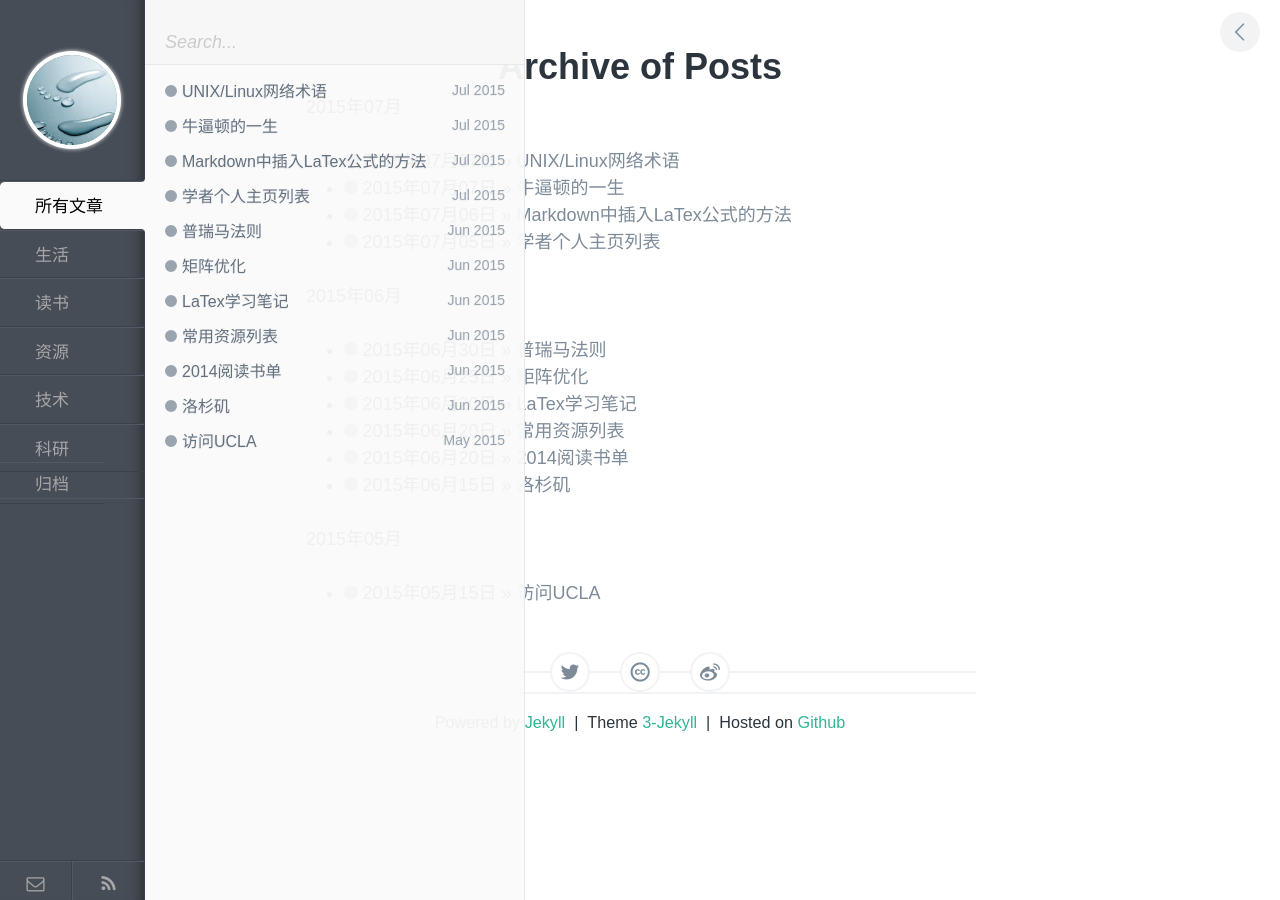
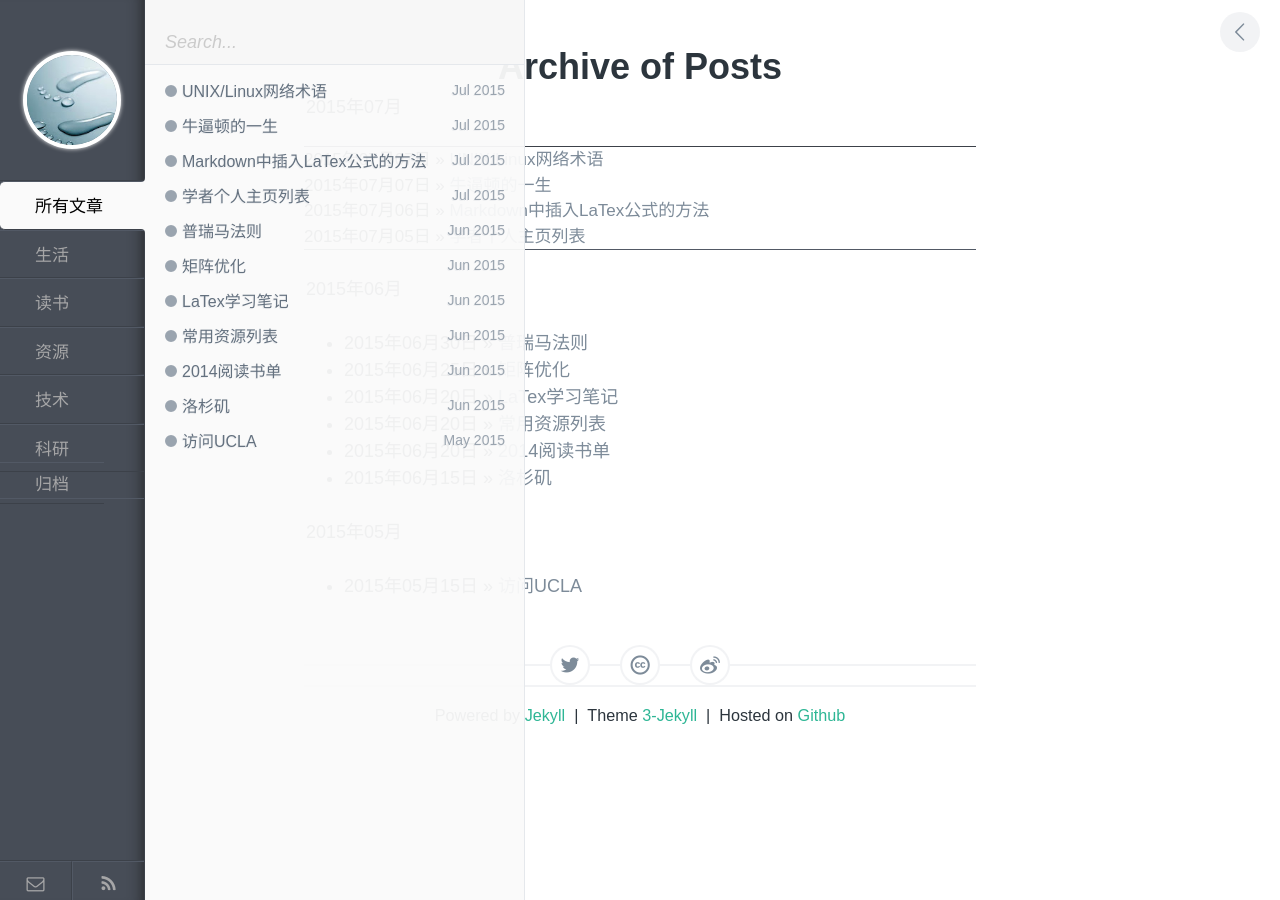
Before and after one commit to polyHong/polyHong.github.io, a Jekyll site: the page built from pages/archive.html, in a window 1280 px wide. Built offline with Jekyll 4.4.1, drawn with Linux system fonts in a browser that asks for light colours; Markdown is read by kramdown in place of the engine named in the settings.

Commit message:
modify archive

```diff
--- a/pages/archive.html
+++ b/pages/archive.html
@@ -13,9 +13,9 @@ comments: false
 
     {% if forloop.first %}
       <legend id="{{this_year}}-{{this_month}}">{{this_year}}年{{this_month}}月</legend>
-      <ul>
+      <ul id="tags__ul">
     {% endif %}
-    <li><span class="pl__circle"></span><span>{{ post.date | date: "%Y年%m月%d日" }}</span> &raquo;
+    <li><span>{{ post.date | date: "%Y年%m月%d日" }}</span> &raquo;
       <a class="pjax" href="{{ post.url }}">{{ post.title }}</a>
     </li>
 
@@ -25,7 +25,7 @@ comments: false
       {% if this_year != next_year %}
         </ul>
         <legend id="{{next_year}}-{{next_month}}">{{next_year}}年{{next_month}}月</legend>
-        <ul>
+        <ul id="tags__ul">
       {% else %}
         {% if this_month != next_month %}
         </ul>
```
